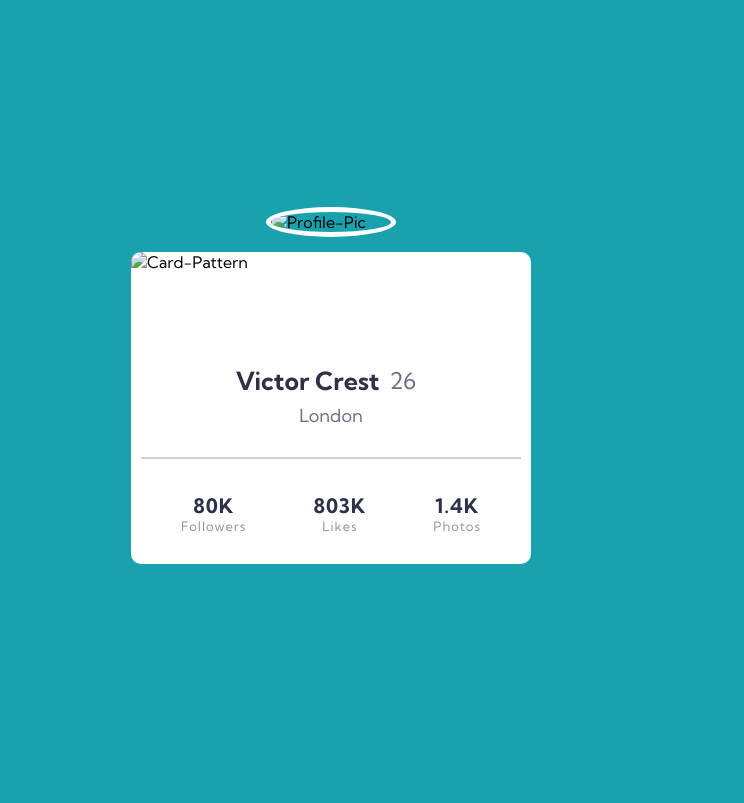
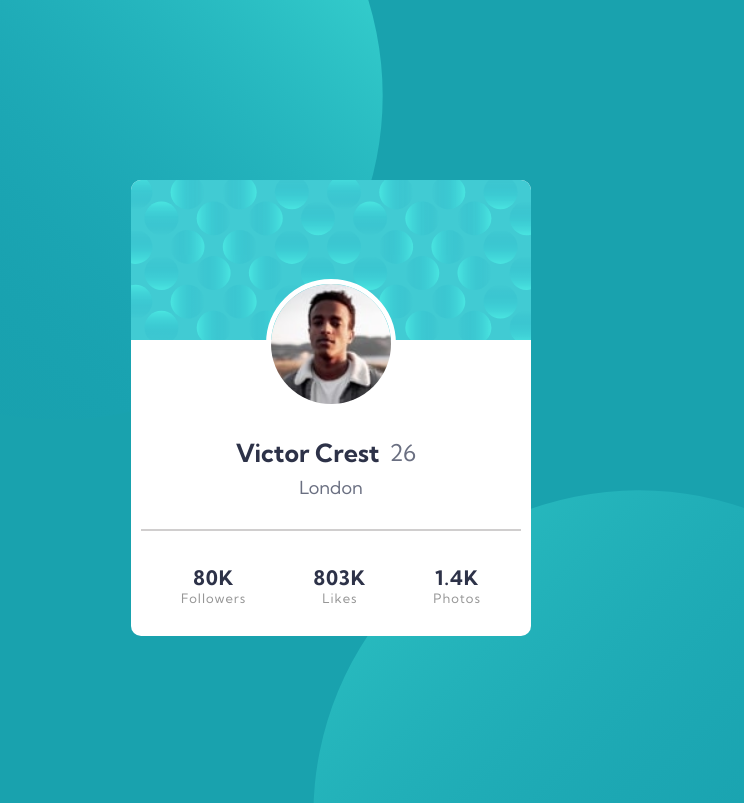
Before and after one commit to sagar-aswar/Profile-Card-Component-Challenge-FrontEnd_Mentor, a plain HTML site: page index.html in a window 1280 px wide. Shown: the top 803 px of the page, without its empty margins (317-1061 px from the left). Drawn offline with Linux system fonts and the light colour scheme; the site is published under a folder, as on GitHub Pages, so addresses that start at the root find nothing.

Commit message:
Update index.html

```diff
--- a/index.html
+++ b/index.html
@@ -6,7 +6,7 @@
     <meta name="viewport" content="width=device-width, initial-scale=1.0">
     <!-- displays site properly based on user's device -->
 
-    <link rel="icon" type="image/png" sizes="32x32" href="/favicon-32x32.png">
+    <link rel="icon" type="image/png" sizes="32x32" href="favicon-32x32.png">
     <link rel="stylesheet" href="style.css">
 
     <title>Frontend Mentor | Profile card component</title>
@@ -16,18 +16,18 @@
 <body>
 
     <div class="circles">
-        <img src="/bg-pattern-top.svg" alt="c1" id="c1">
-        <img src="/bg-pattern-bottom.svg" alt="c2" id="c2">
+        <img src="bg-pattern-top.svg" alt="c1" id="c1">
+        <img src="bg-pattern-bottom.svg" alt="c2" id="c2">
     </div>
 
     <main class="primary-box">
 
         <div class="card-pattern">
-            <img src="/bg-pattern-card.svg" alt="Card-Pattern">
+            <img src="bg-pattern-card.svg" alt="Card-Pattern">
         </div>
 
         <div class="profile-pic">
-            <img src="/image-victor.jpg" alt="Profile-Pic">
+            <img src="image-victor.jpg" alt="Profile-Pic">
         </div>
 
         <div class="text-area">
```
